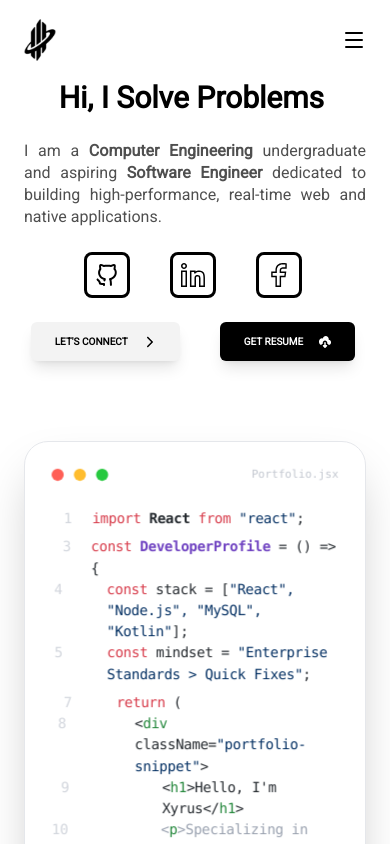
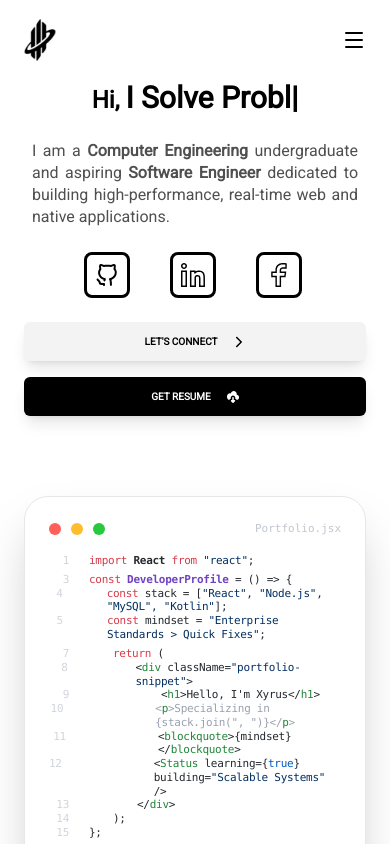
Before and after one commit to Raikage088/dev-portfolio, a React (Vite) app: page /#hero in a window 390 px wide. Shown: the top 844 px of the page. Built offline with nearby package versions, Linux system fonts and the light colour scheme.

Commit message:
fix: Improve Hero section responsiveness on mobile

```diff
--- a/src/sections/Hero.jsx
+++ b/src/sections/Hero.jsx
@@ -57,15 +57,15 @@ export const Hero = () => {
   return (
     <section
       id="hero"
-      className="min-h-screen grid grid-cols-1 gap-10 items-center px-6 py-20 lg:grid-cols-2 lg:px-20"
+      className="min-h-screen grid grid-cols-1 gap-10 items-center px-6 py-20 lg:grid-cols-2 lg:px-20 overflow-x-hidden w-full"
     >
       {/* LEFT SIDE */}
-      <div className="grid grid-cols-1 gap-10 w-full">
+      <div className="grid grid-cols-1 gap-10 w-full min-w-0">
         {/* Headline */}
         <div className="flex flex-col items-center gap-6 w-full max-w-150 min-w-80 mx-auto lg:items-start lg:mx-0 order-2 lg:order-1">
-          <h1 className="font-bold text-3xl lg:text-5xl">
+          <h1 className="font-bold text-2xl sm:text-3xl lg:text-5xl leading-tight lg:leading-normal">
             Hi,{" "}
-            <span className="lg:inline">
+            <span className="inline lg:inline">
               <TypeAnimation
                 sequence={[
                   "I'm Xyrus.",
@@ -82,7 +82,7 @@ export const Hero = () => {
               />
             </span>
           </h1>
-          <p className="text-[16px] lg:text-3xl text-font-color-secondary text-justify hyphens-auto leading-snug">
+          <p className="text-[16px] lg:text-3xl text-font-color-secondary text-justify hyphens-auto leading-snug break-words overflow-hidden w-full px-2">
             I am a <span className="font-bold">Computer Engineering</span>{" "}
             undergraduate and aspiring
             <span className="font-bold"> Software Engineer</span> dedicated to
@@ -103,7 +103,7 @@ export const Hero = () => {
               </a>
             ))}
           </div>
-          <div className="flex gap-10 lg:gap-19.5 -ml-1">
+          <div className="flex flex-col gap-4 items-stretch w-full max-w-md mx-auto lg:max-w-none lg:flex-row lg:gap-19.5">
             {/* CTA */}
             <a
               href="#contact"
@@ -119,7 +119,7 @@ export const Hero = () => {
               }}
             >
               {" "}
-              <Button className="group flex justify-center items-center text-black! bg-button-secondary shadow-2xl shadow-black  transition-transform duration-300 ease-in-out hover:scale-105 hover:text-white! active:scale-95 lg:w-65 ">
+              <Button className="group flex justify-center items-center text-black! bg-button-secondary shadow-2xl shadow-black transition-transform duration-300 ease-in-out hover:scale-105 hover:text-white! active:scale-95 w-full">
                 LET'S CONNECT
                 <span className="flex items-center justify-center ml-2">
                   <ArrowIcon className="w-3 h-auto transition-all duration-300 ease-in-out group-hover:translate-x-1 lg:w-4" />
@@ -134,7 +134,7 @@ export const Hero = () => {
               rel="noopener noreferrer"
               className="contents"
             >
-              <Button className="group flex justify-center items-center bg-button-primary shadow-2xl shadow-black transition-transform duration-300 ease-in-out hover:scale-105 hover:bg-button-secondary! hover:text-black! active:scale-95 lg:w-65">
+              <Button className="group flex justify-center items-center bg-button-primary shadow-2xl shadow-black transition-transform duration-300 ease-in-out hover:scale-105 hover:bg-button-secondary! hover:text-black! active:scale-95 w-full sm:w-65">
                 GET RESUME
                 <span className="flex items-center justify-center ml-2">
                   <DownloadIcon className="inline-block w-3 h-auto transition-all duration-300 ease-in-out group-hover:translate-y-0.5 lg:w-4" />
@@ -162,17 +162,17 @@ export const Hero = () => {
             transformStyle: "preserve-3d",
           }}
           // Compacted padding (p-8 to p-7) and slightly narrower max-w (max-w-xl to max-w-lg)
-          className="w-full max-w-lg bg-white border border-gray-200 rounded-3xl shadow-2xl p-7 font-mono pointer-events-none relative z-10 origin-center"
+          className="w-full max-w-md lg:max-w-lg bg-white border border-gray-200 rounded-3xl shadow-2xl p-6 lg:p-7 font-mono pointer-events-none relative z-10 origin-center overflow-hidden max-h-[70vh] lg:max-h-[80vh]"
         >
           {/* Header: Exact replica of the macOS style buttons */}
           <div
             style={{ transform: "translateZ(15px)" }}
-            className="flex items-center gap-2.5 mb-6"
+            className="flex items-center gap-2.5 mb-4 lg:mb-6"
           >
             <div className="w-3 h-3 rounded-full bg-[#FF5F56]" />
             <div className="w-3 h-3 rounded-full bg-[#FFBD2E]" />
             <div className="w-3 h-3 rounded-full bg-[#27C93F]" />
-            <span className="ml-auto text-gray-400 text-[11px] font-medium opacity-60">
+            <span className="ml-auto text-gray-400 text-[11px] font-medium opacity-60 truncate">
               Portfolio.jsx
             </span>
           </div>
@@ -180,7 +180,7 @@ export const Hero = () => {
           {/* CODE CONTENT: Tightened leading and gaps */}
           <div
             style={{ transform: "translateZ(15px)" }}
-            className="text-[14px] leading-normal text-[#24292e] font-medium tracking-tight"
+            className="text-[11px] sm:text-[13px] lg:text-[14px] leading-tight lg:leading-normal text-[#24292e] font-medium tracking-tight overflow-auto max-h-[55vh] lg:max-h-[65vh] scrollbar-thin scrollbar-thumb-gray-300 scrollbar-track-transparent"
           >
             <div className="flex gap-5">
               <span className="text-gray-300 w-5 text-right select-none">
```
